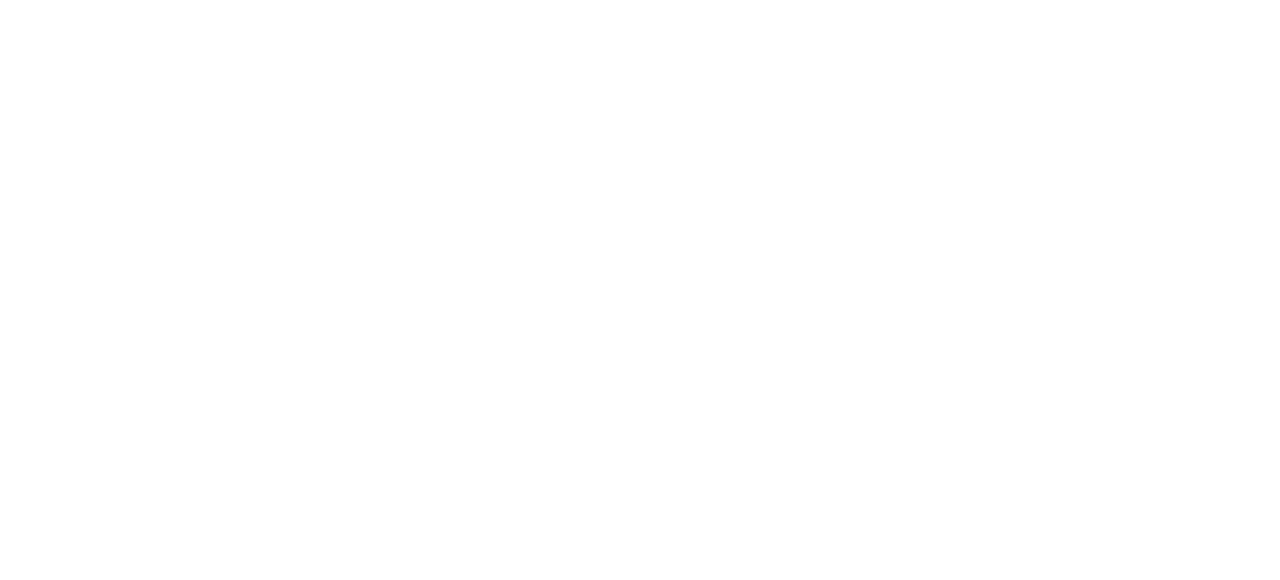
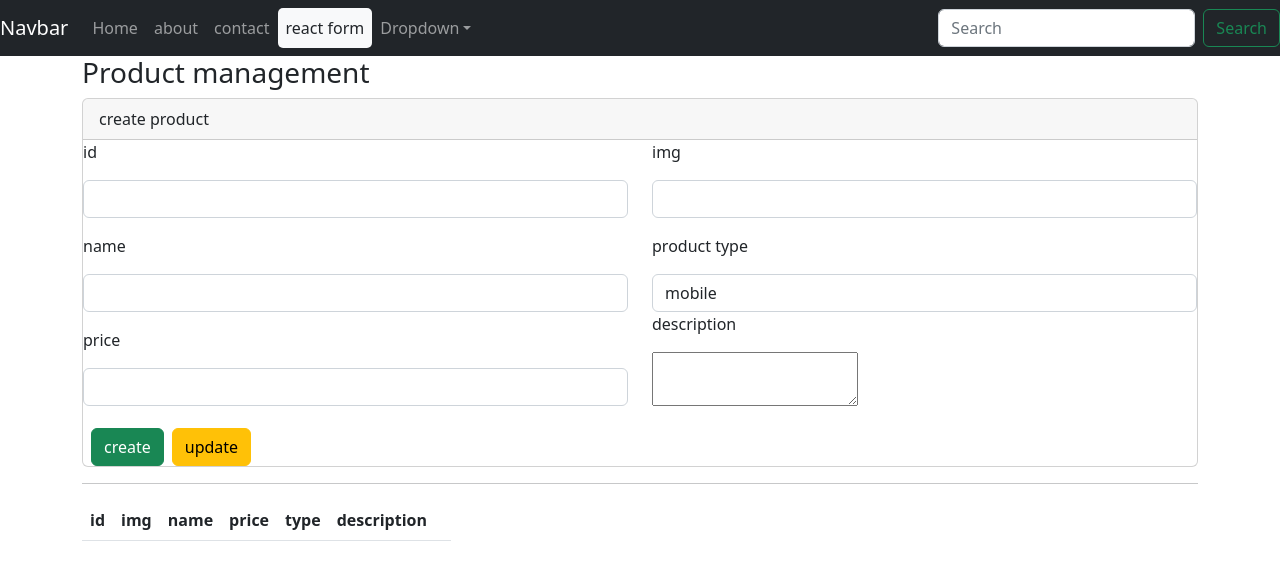
Before and after one commit to Hoainam2309/React-Train, a React (Create React App) app: page /reactform in a window 1280 px wide. Before the commit this address had no page. Shown: the top 580 px of the page. Built offline with nearby package versions, Linux system fonts and the light colour scheme.

Commit message:
React-Form

```diff
--- a/src/App.js
+++ b/src/App.js
@@ -6,22 +6,26 @@
 function App() {
   return (
     <div className="App">
+
       <nav className="navbar navbar-expand-sm navbar-dark bg-dark">
         <NavLink className="navbar-brand" to="/">Navbar</NavLink>
         <button className="navbar-toggler d-lg-none" type="button" data-bs-toggle="collapse" data-bs-target="#collapsibleNavId" aria-controls="collapsibleNavId" aria-expanded="false" aria-label="Toggle navigation" />
         <div className="collapse navbar-collapse" id="collapsibleNavId">
           <ul className="navbar-nav me-auto mt-2 mt-lg-0">
             <li className="nav-item">
-              <NavLink className= {({isActive})=> isActive ? 'nav-link bg-light text-dark' : 'nav-link' } to="/" aria-current="page">Home <span className="visually-hidden">(current)</span></NavLink>
+              <NavLink style={({isActive})=> isActive ? {borderRadius: '5px'} : {}} className={({isActive})=> isActive ? 'nav-link bg-light text-dark' :'nav-link'} to="/" aria-current="/">Home <span className="visually-hidden">(current)</span></NavLink>
             </li>
             <li className="nav-item">
-              <NavLink className={({isActive})=> isActive ? 'nav-link bg-light text-dark' : 'nav-link' }to="/about">About</NavLink>
+              <NavLink style={({isActive})=> isActive ? {borderRadius: '5px'} : {}} className={({isActive})=> isActive ? 'nav-link bg-light text-dark' : 'nav-link'} to="/about">about</NavLink>
             </li>
             <li className="nav-item">
-              <NavLink className={({isActive})=> isActive ? 'nav-link bg-light text-dark' : 'nav-link' } to="/contact">Contact</NavLink>
+              <NavLink style={({isActive})=> isActive ? {borderRadius: '5px'} : {}} className={({isActive})=> isActive ? 'nav-link bg-light text-dark' : 'nav-link'} to="/contact">contact</NavLink>
+            </li>
+            <li className="nav-item">
+              <NavLink style={({isActive})=> isActive ? {borderRadius: '5px'} : {}} className={({isActive})=> isActive ? 'nav-link bg-light text-dark' : 'nav-link'} to="/reactform">react form</NavLink>
             </li>
             <li className="nav-item dropdown">
-              <NavLink className="nav-link dropdown-toggle" to="#" id="dropdownId" data-bs-toggle="dropdown" aria-haspopup="true" aria-expanded="false">Dropdown</NavLink>
+              <a className="nav-link dropdown-toggle" href="#" id="dropdownId" data-bs-toggle="dropdown" aria-haspopup="true" aria-expanded="false">Dropdown</a>
               <div className="dropdown-menu" aria-labelledby="dropdownId">
                 <a className="dropdown-item" href="#">Action 1</a>
                 <a className="dropdown-item" href="#">Action 2</a>
@@ -37,7 +41,6 @@
 
 
 
-      {/* vị trí component sẽ được load ở link con */}
       <Outlet />
     </div>
   );
--- a/src/index.js
+++ b/src/index.js
@@ -3,19 +3,22 @@
 import './index.scss';
 import App from './App';
 //cấu hình react-router-dom
-import { BrowserRouter, Routes, Route } from 'react-router-dom';
+import { BrowserRouter, Routes, Route, Navigate } from 'react-router-dom';
 import Contact from './pages/Contact/Contact';
 import Home from './pages/Home/Home';
 import About from './pages/About/About';
+import ReactForm from './pages/ReactForm/ReactForm';
 
 const root = ReactDOM.createRoot(document.getElementById('root'));
 root.render(
   <BrowserRouter>
     <Routes>
       <Route path='' element={<App />}>
-        <Route index element={<Home />}></Route>
+        <Route path='' element={<Home />}></Route>
         <Route path='contact' element={<Contact />}></Route>
         <Route path='about' element={<About />}></Route>
+        <Route path='reactform' element={<ReactForm />}></Route>
+        <Route path='*' element={<Navigate to=''></Navigate>}></Route>
       </Route>
 
     </Routes>
--- /dev/null
+++ b/src/pages/ReactForm/FormProduct.jsx
@@ -0,0 +1,117 @@
+import React, { Component } from 'react'
+
+export default class FormProduct extends Component {
+    state = {
+        productInfo: {
+            id: '',
+            name: '',
+            price: '',
+            productType: 'mobile',
+            description: '',
+            img: ''
+
+        },
+        error: {
+            id: '',
+            name: '',
+            price: '',
+            productType: '',
+            description: '',
+            img: ''
+
+        }
+
+    }
+
+    handleChange = (event) => {
+
+        let { value, id } = event.target;
+        let dataType = event.target.getAttribute('data-type');
+
+        //xử lý productInfo
+        let newValue = this.state.productInfo;
+        newValue[id] = value;
+
+        // xử lý error
+        let newError = this.state.error;
+        let messError = '';
+        if (value.trim() === '') {
+            messError = id + ' không được bỏ trống !';
+        } else {
+            if (dataType == 'number') {
+                let regexNumber = /^\d+$/;
+                if (!regexNumber.test(value)) {
+                    messError = id + ' phải là số !';
+                }
+            }
+
+        }
+
+        newError[id] = messError;
+        this.setState({
+            productInfo: newValue,
+            error: newError
+        }, () => {
+            console.log(this.state);
+        })
+
+    }
+
+    handleSubmit = (event) => {
+        //chặn sự kiện reload của browser
+        event.preventDefault();
+    }
+
+    render() {
+        return (
+            <form className='card' >
+                <div className='card-header'>
+                    create product
+                </div>
+                <div className='car-body row'>
+                    <div className='col-6'>
+                        <div className='form-group'>
+                            <p>id</p>
+                            <input className='form-control' id='id' name='id' onInput={this.handleChange} />
+                            <p className='text-danger'>{this.state.error.id}</p>
+                        </div>
+                        <div className='form-group'>
+                            <p>name</p>
+                            <input className='form-control' id='name' name='name' onInput={this.handleChange} />
+                            <p className='text-danger'>{this.state.error.name}</p>
+                        </div>
+                        <div className='form-group'>
+                            <p>price</p>
+                            <input data-type='number' className='form-control' id='price' name='price' onInput={this.handleChange} />
+                            <p className='text-danger'>{this.state.error.price}</p>
+                        </div>
+                    </div>
+                    <div className='col-6'>
+                        <div className='form-group'>
+                            <p>img</p>
+                            <input className='form-control' id='img' name='img' onInput={this.handleChange} />
+                            <p className='text-danger'>{this.state.error.img}</p>
+                        </div>
+                        <div className='form-group'>
+                            <p>product type</p>
+                            <select name="productType" id="productType" className='form-control'  >
+                                <option value="mobile">mobile</option>
+                                <option value="tablet">tablet</option>
+                                <option value="laptop">laptop</option>
+                            </select>
+                        </div>
+                        <div className='form-group'>
+                            <p>description</p>
+                            <textarea name="description" id="description" className='from-control ' onInput={this.handleChange} />
+                            <p className='text-danger'>{this.state.error.description}</p>
+                        </div>
+                    </div>
+                </div>
+                <div className='car-footer'>
+                    <button className='btn btn-success mx-2'>create</button>
+                    <button type='button' className='btn btn-warning'>update</button>
+                </div>
+            </form>
+        )
+    }
+}
--- /dev/null
+++ b/src/pages/ReactForm/ReactForm.jsx
@@ -0,0 +1,16 @@
+import React, { Component } from 'react'
+import FormProduct from './FormProduct'
+import TableProduct from './TableProduct'
+
+export default class ReactForm extends Component {
+  render() {
+    return (
+      <div className='container'>
+        <h3>Product management</h3>
+        <FormProduct />
+        <hr />
+        <TableProduct />
+      </div>
+    )
+  }
+}
--- /dev/null
+++ b/src/pages/ReactForm/TableProduct.jsx
@@ -0,0 +1,24 @@
+import React, { Component } from 'react'
+
+export default class TableProduct extends Component {
+  render() {
+    return (
+      <div className='table'>
+        <thead>
+          <tr>
+            <th>id</th>
+            <th>img</th>
+            <th>name</th>
+            <th>price</th>
+            <th>type</th>
+            <th>description</th>
+            <th></th>
+          </tr>
+        </thead>
+        <tbody>
+
+        </tbody>
+      </div>
+    )
+  }
+}
```
Also changed, not shown: src/pages/page404/Page404.jsx (added, +14 -0 lines).
